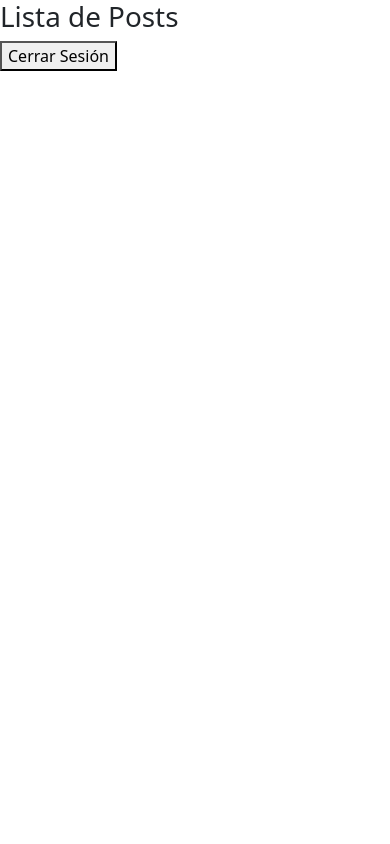
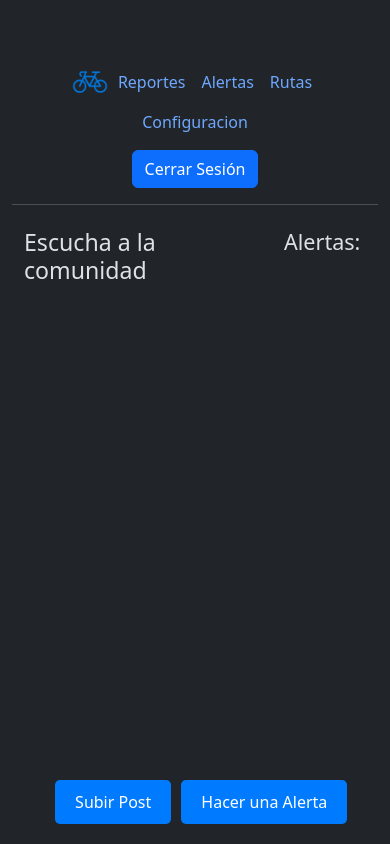
Before and after one commit to ellery25/SecureCycle, a Flask app: page /mainPage in a window 390 px wide. Run offline with Flask 3, Linux system fonts and the light colour scheme; data that the repository does not hold is empty; parts of the project's set-up code (start-up, migrations or seed data) failed here and were passed over.

Commit message:
getAlertsandPosts

```diff
--- a/src/APIS/usuarios_routes.py
+++ b/src/APIS/usuarios_routes.py
@@ -55,7 +55,7 @@
         nuevo_usuario = User(user=user, name=name, email=email, password=password)
         db.session.add(nuevo_usuario)
         db.session.commit()
-
+        session['user_id'] = user
         return redirect('/mainPage')  # Reemplaza 'mainPage.html' con tu plantilla principal
     except Exception as e:
         return redirect('/signUp')  # Reemplaza 'register.html' con tu plantilla de registro
--- a/src/app.py
+++ b/src/app.py
@@ -1,6 +1,8 @@
 from flask import Flask, redirect, request, jsonify, json, session, render_template
 
 from config.bd import app, db
+import googlemaps
+import os
 
 from APIS.usuarios_routes import users_routes
 from APIS.alert_routes import alert_routes
--- /dev/null
+++ b/src/config/static/css/alerts.css
@@ -0,0 +1,3 @@
+.list-group-item {
+    word-wrap: break-word;
+}
--- a/src/config/static/css/posts.css
+++ b/src/config/static/css/posts.css
@@ -16,3 +16,25 @@
 .card-content-text {
   margin-top: 10px;
 }
+
+/* Estilos para el contenedor de botones en la parte inferior */
+.button-container {
+  display: flex;
+  justify-content: flex-start;
+  align-items: flex-end;
+  position: fixed;
+  bottom: 0;
+  left: 9%;
+  padding: 20px;
+  z-index: 1; /* Para que los botones estén por encima del contenido */
+}
+
+.fixed-button {
+  margin-right: 10px; /* Espacio entre los botones */
+  padding: 10px 20px;
+  background-color: #007bff;
+  color: #fff;
+  border: none;
+  border-radius: 5px;
+  cursor: pointer;
+}
--- a/src/config/static/js/getAlerts.js
+++ b/src/config/static/js/getAlerts.js
@@ -2,27 +2,29 @@
   fetch('alerts/getAlerts')
     .then(response => response.json())
     .then(alerts => {
-        const alertCardsContainer = document.getElementById('alert-cards-container');
+      const alertListContainer = document.getElementById('alert-list-container');
 
       alerts.forEach(alert => {
-          // Crea una tarjeta (card) para cada alerta
-          const card = document.createElement('div');
-          card.className = 'col-md-4 mb-3'; // Clases de Bootstrap, ajusta según tus estilos
+        // Crea un elemento de lista (list item) para cada alerta
+        const listItem = document.createElement('a');
+        listItem.className = 'list-group-item list-group-item-action';
 
-          // Contenido de la tarjeta
-          card.innerHTML = `
-            <div class="card">
-              <div class="card-body">
-                <h5 class="card-title">${alert.type}</h5>
-                <h6 class="card-subtitle mb-2 text-muted">Usuario: ${alert.user_id}</h6>
-                <p class="card-text">${alert.description}</p>
-                <p class="card-text">Fecha: ${alert.date}</p>
+        // Aplica el estilo CSS para el salto de línea
+        listItem.style.wordWrap = 'break-word';
+
+        // Contenido del elemento de lista
+        listItem.innerHTML = `
+          <div class="d-flex w-100 justify-content-between">
+            <h5 class="mb-1">${alert.type}</h5>
+            <small>${new Date(alert.date).toDateString()}</small>
           </div>
-            </div>
+          <p class="mb-1">${alert.description}</p>
+          <small class="text-body-secondary">Usuario: ${alert.user_id}</small>
+          <small class="text-body-secondary">|| Dirección: ${alert.direction}</small>
         `;
 
-          // Agrega la tarjeta al contenedor
-          alertCardsContainer.appendChild(card);
+        // Agrega el elemento de lista al contenedor de lista
+        alertListContainer.appendChild(listItem);
       });
     })
     .catch(error => {
--- a/src/config/static/js/getPosts.js
+++ b/src/config/static/js/getPosts.js
@@ -7,37 +7,22 @@
       posts.forEach((post) => {
         // Crear elementos HTML para cada post
         const card = document.createElement("div");
-        card.className = "card";
+        card.className = "card mb-3"; // Agrega la clase 'card' y ajusta según tus necesidades
 
-        const cardContent = document.createElement("div");
-        cardContent.className = "card-content";
-
-        const cardTitle = document.createElement("h2");
-        cardTitle.textContent = post.title;
-        cardTitle.className = "card-title";
-
-        const cardUser = document.createElement("h3");
-        cardUser.textContent = post.user_id;
-        cardUser.className = "card_user";
-
-        const cardDate = document.createElement("p");
-        cardDate.textContent = `Publicado el: ${post.date}`;
-        cardDate.className = "card-date";
-
-        const cardContentText = document.createElement("p");
-        cardContentText.textContent = post.content;
-        cardContentText.className = "card-content-text";
+        // Contenido de la tarjeta
+        card.innerHTML = `
+          <div class="card-body">
+            <h5 class="card-title">${post.title}</h5>
+            <p class="card-text">${post.content}</p>
+          </div>
+          <div class="card-footer text-muted">
+            Usuario: ${post.user_id} | Publicado el: ${new Date(post.date).toDateString()}
+          </div>
+        `;
 
         // Agregar elementos al DOM
-        cardContent.appendChild(cardTitle);
-        cardContent.appendChild(cardUser);
-        cardContent.appendChild(cardDate);
-        cardContent.appendChild(cardContentText);
-        card.appendChild(cardContent);
         postContainer.appendChild(card);
       });
-
-      // ...
     })
     .catch((error) => {
       console.error("Error al obtener los posts:", error);
--- a/src/config/templates/mainPage.html
+++ b/src/config/templates/mainPage.html
@@ -2,16 +2,118 @@
 
 {% block content %}
 
-<h1>Lista de Posts</h1>
-<div id="post-container">
-    <!-- Aquí se mostrarán las tarjetas de los posts -->
-</div>
 
-<div id="alert-cards-container" class="row"></div>
+<html data-bs-theme="dark">
+  <div class="container">
+    <header class="d-flex flex-wrap align-items-center justify-content-center justify-content-md-between py-3 mb-4 border-bottom ">
+      <div class="col-md-3 mb-2 mb-md-0">
+        <a href="/" class="d-inline-flex link-body-emphasis text-decoration-none">
+          <svg class="bi" width="40" height="32" role="img" aria-label="Bootstrap"><use xlink:href="#bootstrap"/></svg>
+        </a>
+      </div>
 
-<form action="/usuarios/logout" method="get">
-    <button type="submit">Cerrar Sesión</button>
-  </form>
+      <ul class="nav col-12 col-md-auto mb-2 justify-content-center mb-md-0">
+        <li><img src="{{url_for('static', filename='images/bike-icon.png')}}" alt="bike-icon" width="40px" height="40px" ></li>
+        <li><a href="#" class="nav-link px-2">Reportes</a></li>
+        <li><a href="#" class="nav-link px-2">Alertas</a></li>
+        <li><a href="#" class="nav-link px-2">Rutas</a></li>
+        <li><a href="#" class="nav-link px-2">Configuracion</a></li>
+      </ul>
+
+      <div class="col-md-3 text-end">
+        <form action="/usuarios/logout" method="get">
+          <button class="btn btn-primary" type="submit">Cerrar Sesión</button>
+        </form>
+      </div>
+    </header>
+  </div>
+  <div class="container">
+    <div class="row">
+      <section class="col-8">
+        <div class="container">
+          <h3>  Escucha a la comunidad</h3>
+        </div>
+        <div id ="post-container">
+
+        </div>
+      </section>
+      <section class="col-4">
+        <div class="container"><h4>Alertas:</h4></div>
+        <div class="list-group">
+          <div id ="alert-list-container">
+          </div>
+        </div>
+      </section>
+    </div>
+    <div class="container">
+      <div class="button-container">
+        <button class="fixed-button" type="button" class="btn btn-primary" data-bs-toggle="modal" data-bs-target="#subirPost" data-bs-whatever="@getbootstrap">Subir Post</button>
+        <button class="fixed-button" type="button" class="btn btn-primary" data-bs-toggle="modal" data-bs-target="#subirAlerta" data-bs-whatever="@getbootstrap">Hacer una Alerta</button>
+      </div>
+    </div>
+    <div class="modal fade" id="subirPost" tabindex="-1" aria-labelledby="exampleModalLabel" aria-hidden="true">
+      <div class="modal-dialog">
+        <div class="modal-content">
+          <div class="modal-header">
+            <h1 class="modal-title fs-5" id="exampleModalLabel">Nuevo Post</h1>
+            <button type="button" class="btn-close" data-bs-dismiss="modal" aria-label="Close"></button>
+          </div>
+          <div class="modal-body">
+            <form action="/posts/addPost" method="POST">
+              <div class="mb-3">
+                <label for="recipient-name" class="col-form-label">Title:</label>
+                <input type="text" class="form-control" id="recipient-name" name="title">
+              </div>
+              <div class="mb-3">
+                <label for="message-text" class="col-form-label">Content:</label>
+                <textarea class="form-control" id="message-text" name="content"></textarea>
+              </div>
+              <div class="modal-footer">
+                <button type="button" class="btn btn-secondary" data-bs-dismiss="modal">Close</button>
+                <button type="submit" class="btn btn-primary">Subir Post</button>
+              </div>
+            </form>
+          </div>
+
+        </div>
+      </div>
+    </div>
+    <div class="modal fade" id="subirAlerta" tabindex="-1" aria-labelledby="exampleModalLabel" aria-hidden="true">
+      <div class="modal-dialog">
+        <div class="modal-content">
+          <div class="modal-header">
+            <h1 class="modal-title fs-5" id="exampleModalLabel">Agregar nueva Alerta</h1>
+            <button type="button" class="btn-close" data-bs-dismiss="modal" aria-label="Close"></button>
+          </div>
+          <div class="modal-body">
+            <form action="/alerts/addAlert" method="POST">
+              <div class="mb-3" >
+                <label for="recipient-name" class="col-form-label">Tipo de alerta:</label>
+                <select class="form-select form-select-sm" aria-label="Small select example" name="type">
+                  <option selected>Selecciona el tipo de alerta</option>
+                  <option value="Seguridad">Seguridad</option>
+                  <option value="Vias en mal estado">Vias en mal estado</option>
+                  <option value="Climatologica">Climatologica</option>
+                </select>
+              </div>
+              <div class="mb-3">
+                <label for="recipient-name" class="col-form-label">Dirección:</label>
+                <input type="text" class="form-control" id="recipient-name" name="direction">
+              </div>
+              <div class="mb-3">
+                <label for="message-text" class="col-form-label">Description:</label>
+                <textarea class="form-control" id="message-text" name="description" ></textarea>
+              </div>
+              <div class="modal-footer">
+                <button type="button" class="btn btn-secondary" data-bs-dismiss="modal">Close</button>
+                <button type="submit" class="btn btn-primary">Enviar Alerta</button>
+              </div>
+            </form>
+          </div>
+        </div>
+      </div>
+    </div>
+  </html>
 
 <script src="{{ url_for('static', filename='js/getPosts.js') }}"></script>
 <script src="{{ url_for('static', filename='js/getAlerts.js') }}"></script>
--- a/src/models/Post.py
+++ b/src/models/Post.py
@@ -9,16 +9,14 @@
     user_id = db.Column(db.String(30), ForeignKey('User.user'))
     title = db.Column(db.String(50))
     content = db.Column(db.String(255))
-    image = db.Column(db.LargeBinary)
     date = db.Column(db.DateTime)
 
     user = relationship('User', back_populates='posts')
 
-    def __init__(self, user_id, title, content, image, date):
+    def __init__(self, user_id, title, content, date):
         self.user_id = user_id
         self.title = title
         self.content = content
-        self.image = image
         self.date = date
 
 with app.app_context():
```
Also changed, not shown: src/APIS/alert_routes.py (+25 -5 lines), src/APIS/post_routes.py (+18 -3 lines), src/APIS/route_routes.py (+11 -1 lines), src/models/Alert.py (+4 -6 lines). Lines whose indentation alone changed are shown as unchanged.
